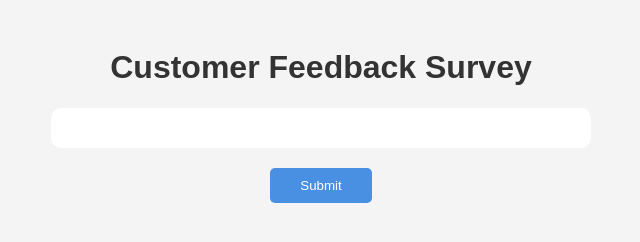
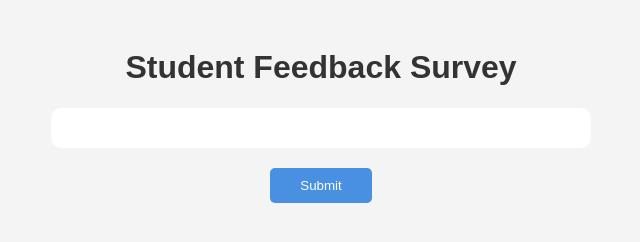
Before and after one commit to nightend124/survey, a plain HTML site: page index.html in a window 1280 px wide. Shown: the whole page, without its empty margins (319-959 px from the left). Drawn offline with Linux system fonts and the light colour scheme; no server answers.

Commit message:
my first commit

```diff
--- a/index.html
+++ b/index.html
@@ -6,7 +6,7 @@
     <link rel="stylesheet" href="style.css">
 </head>
 <body>
-    <h1>Customer Feedback Survey</h1>
+    <h1>Student Feedback Survey</h1>
     <form id="survey-form"></form>
     <button type="button" id="submit-btn">Submit</button>
     <script src="script.js"></script>
```
